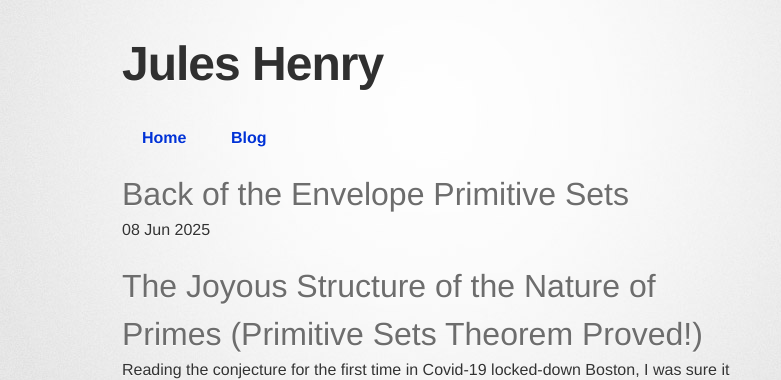
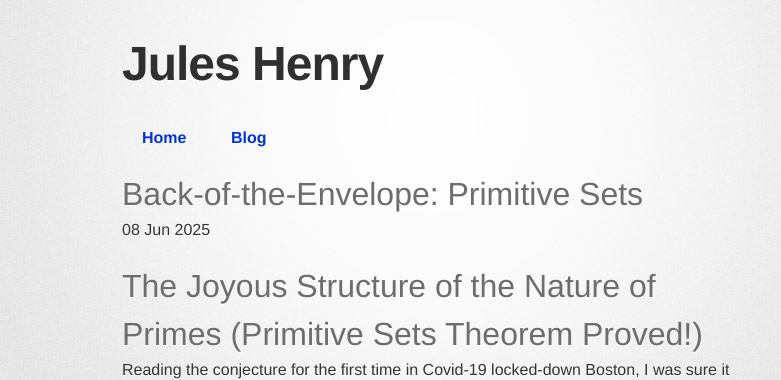
Before and after one commit to juleshenry/juleshenry.github.io, a Jekyll site: the page built from _posts/2025-06-08-Back-of-the-Envelope-Primitive-Sets.md, in a window 1280 px wide and 900 px high. Shown: the top 380 px of the window, without its empty margins (16-797 px from the left). Built offline with Jekyll 4.4.1, drawn with Linux system fonts in a browser that asks for light colours; some web fonts are replaced.

Commit message:
correction

```diff
--- a/_posts/2025-06-08-Back-of-the-Envelope-Primitive-Sets.md
+++ b/_posts/2025-06-08-Back-of-the-Envelope-Primitive-Sets.md
@@ -1,6 +1,6 @@
 ---
 layout: post
-title: "Back of the Envelope Primitive Sets"
+title: "Back-of-the-Envelope: Primitive Sets"
 date: 2025-06-08
 ---
 
```
Also changed, not shown: _posts/2024-09-13-grovers-search.md (+1 -1 lines).
